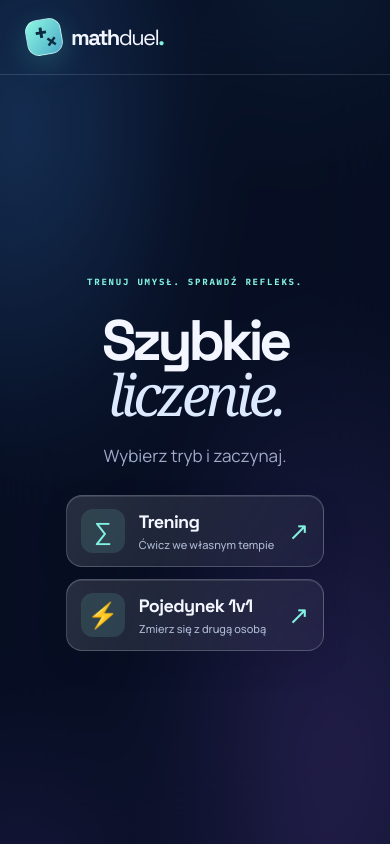
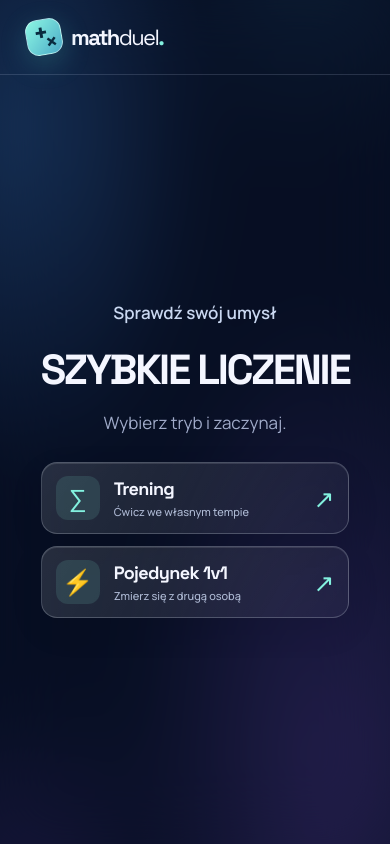
Before and after one commit to AramilFeraxa/projekt, a React (Vite) app in the folder frontend/: page / in a window 390 px wide. Built offline with nearby package versions, Linux system fonts and the light colour scheme.

Commit message:
[02.07] Simplify home typography and hover states

```diff
--- a/frontend/src/App.module.scss
+++ b/frontend/src/App.module.scss
@@ -86,3 +86,13 @@ button:focus-visible{outline:2px solid $aqua;outline-offset:2px}
 @media(max-width:760px) { .header {height:75px;flex-direction:row;justify-content:space-between;gap:8px;padding:0 20px;} .mark {width:36px;height:36px;border-radius:12px;margin-right:9px;} .markPlus{font-size:25px}.markCross{font-size:21px}.brandName{font-size:22px}.backHome{font-size:11px;padding:10px 12px}.home {padding:4vh 3vw;align-content:center;} .hero h1 {font-size:clamp(57px,12vw,83px)} .homeEyebrow {font-size:9px;} .hero p{margin-bottom:24px;} .choice {padding:13px 14px;gap:14px;border-radius:16px;} .choiceSymbol {width:44px;height:44px;flex-basis:44px;font-size:25px;border-radius:12px;} .choiceText strong {font-size:18px;} .choiceText small {font-size:11px;} }
 @media(max-height:730px) and (min-width:761px) { .hero h1 {font-size:clamp(52px,5.3vw,86px);margin:18px 0 12px;} .hero p{margin-bottom:18px;} .choice{padding:12px 16px;} .homeArt{height:50vh;} }
 @media(prefers-reduced-motion:reduce) { .main > section,.numberHalo,.mathFloat,.settings,.arena,.stats,.bigGlyph {animation:none!important;} .choice,.choiceArrow,.primary,.secondary,.backHome,.track>div {transition:none!important;} }
+
+/* Home heading and restrained selection states */
+.homeEyebrow { font-family:'Manrope',sans-serif; font-weight:600; font-size:clamp(17px,1.7vw,23px); text-transform:none; letter-spacing:0; color:#cad8f1; }
+.hero h1 { font-family:'Space Grotesk',sans-serif; font-style:normal; font-weight:700; font-size:clamp(55px,6vw,100px); letter-spacing:-.055em; line-height:1.04; max-width:760px; text-wrap:balance; }
+.choice { transition:background-color .18s ease,border-color .18s ease; }
+.choice:hover { transform:none; background:rgba(151,243,222,.12); border-color:rgba(131,241,223,.52); box-shadow:inset 0 1px rgba(255,255,255,.11),0 12px 35px rgba(0,0,0,.08); }
+.choice:active { transform:none; }
+.choiceArrow { transition:none; }
+.choice:hover .choiceArrow { transform:none; }
+@media(max-width:760px) { .hero h1 { font-size:clamp(42px,10vw,72px); } .homeEyebrow { font-size:17px; } }
--- a/frontend/src/App.tsx
+++ b/frontend/src/App.tsx
@@ -61,8 +61,8 @@ export default function App() {
       <main className={styles.main}>
         {view === 'start' && <section className={styles.home}>
           <div className={styles.hero}>
-            <span className={styles.homeEyebrow}>TRENUJ UMYSŁ. SPRAWDŹ REFLEKS.</span>
-            <h1>Szybkie<br /><em>liczenie.</em></h1>
+            <span className={styles.homeEyebrow}>Sprawdź swój umysł</span>
+            <h1>SZYBKIE LICZENIE</h1>
             <p>Wybierz tryb i zaczynaj.</p>
             <div className={styles.choices}>
               <button type="button" className={styles.choice} onClick={() => go('training')}>
```
